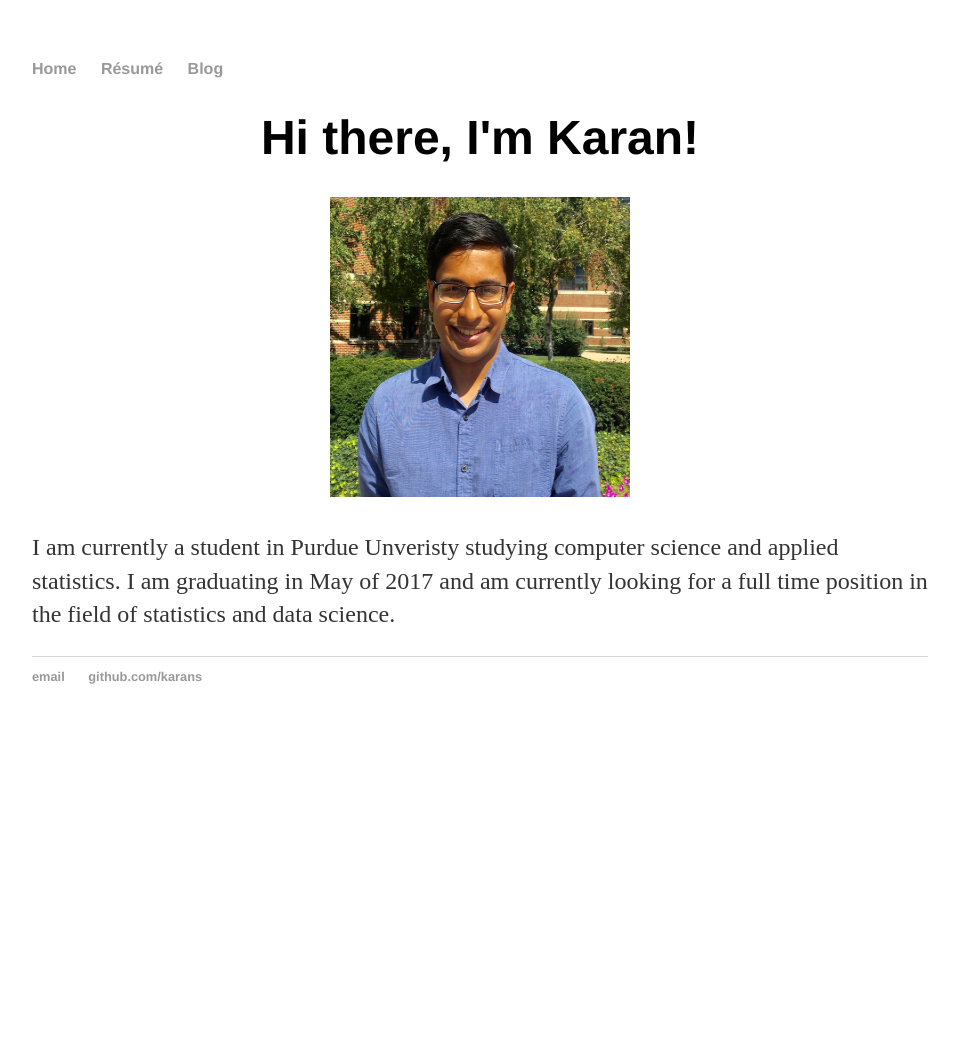
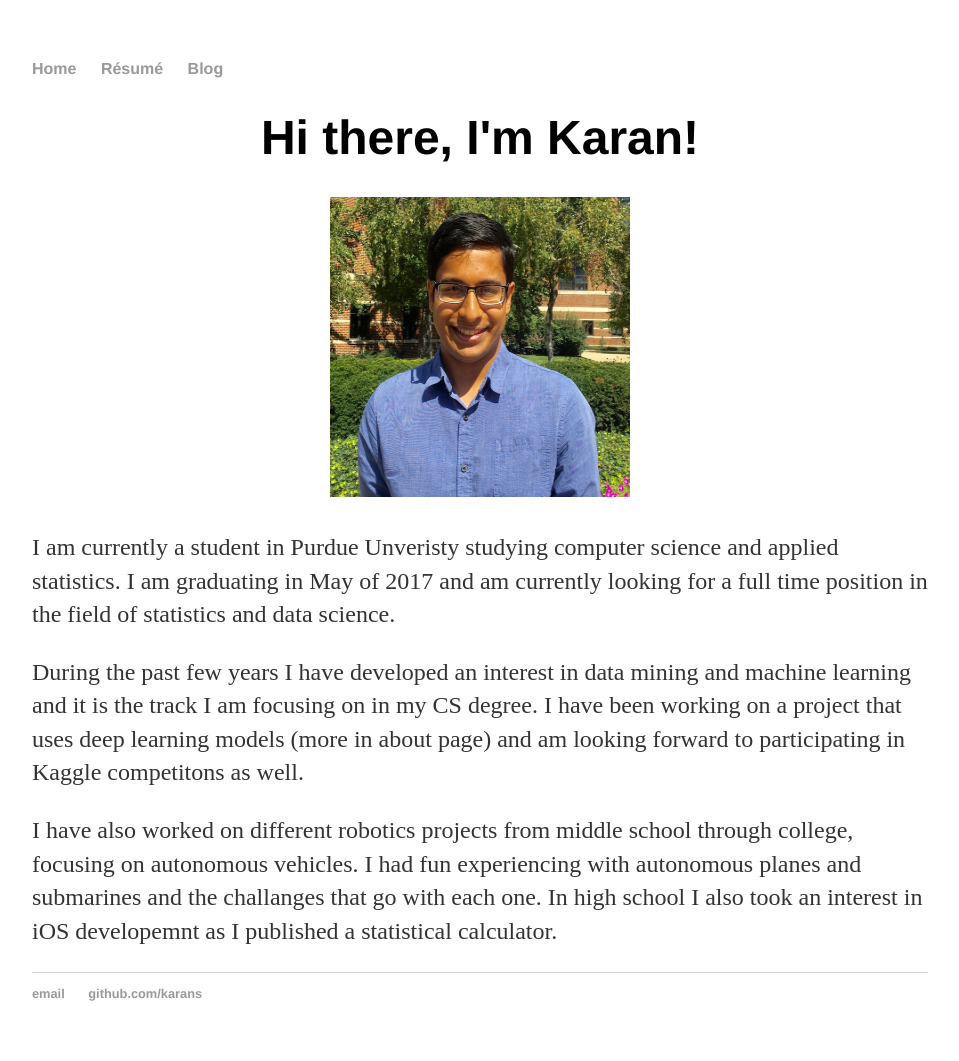
Before and after one commit to karans/karans.github.io, a Jekyll site: the page built from index.html, in a window 1280 px wide. Shown: the whole page, without its empty margins (160-1119 px from the left). Built offline with Jekyll 4.4.1, drawn with Linux system fonts in a browser that asks for light colours; before the commit the page ends 900 px from its top, so only the background shows below that.

Commit message:
added to the main page descripiton

```diff
--- a/index.html
+++ b/index.html
@@ -8,4 +8,9 @@ title: Karan's Website
 		<img src="/documents/images/headshot.png" style="width:300px;height:300px;">
 	</p>
 	<p>I am currently a student in Purdue Unveristy studying computer science and applied statistics. I am graduating in May of 2017 and am currently looking for a full time position in the field of statistics and data science.</p>
+	<p>During the past few years I have developed an interest in data mining and machine learning and it is the track I am focusing on in my CS degree. I have been working on a project that uses deep learning models (more in about page) and am looking forward to participating in Kaggle competitons as well.
+	</p>
+	<p>I have also worked on different robotics projects from middle school through college, focusing on autonomous vehicles. I had fun experiencing with autonomous planes and submarines and the challanges that go with each one. In high school I also took an interest in iOS developemnt as I published a statistical calculator.
+	</p>
+
 </div><!-- /.blurb -->
```
